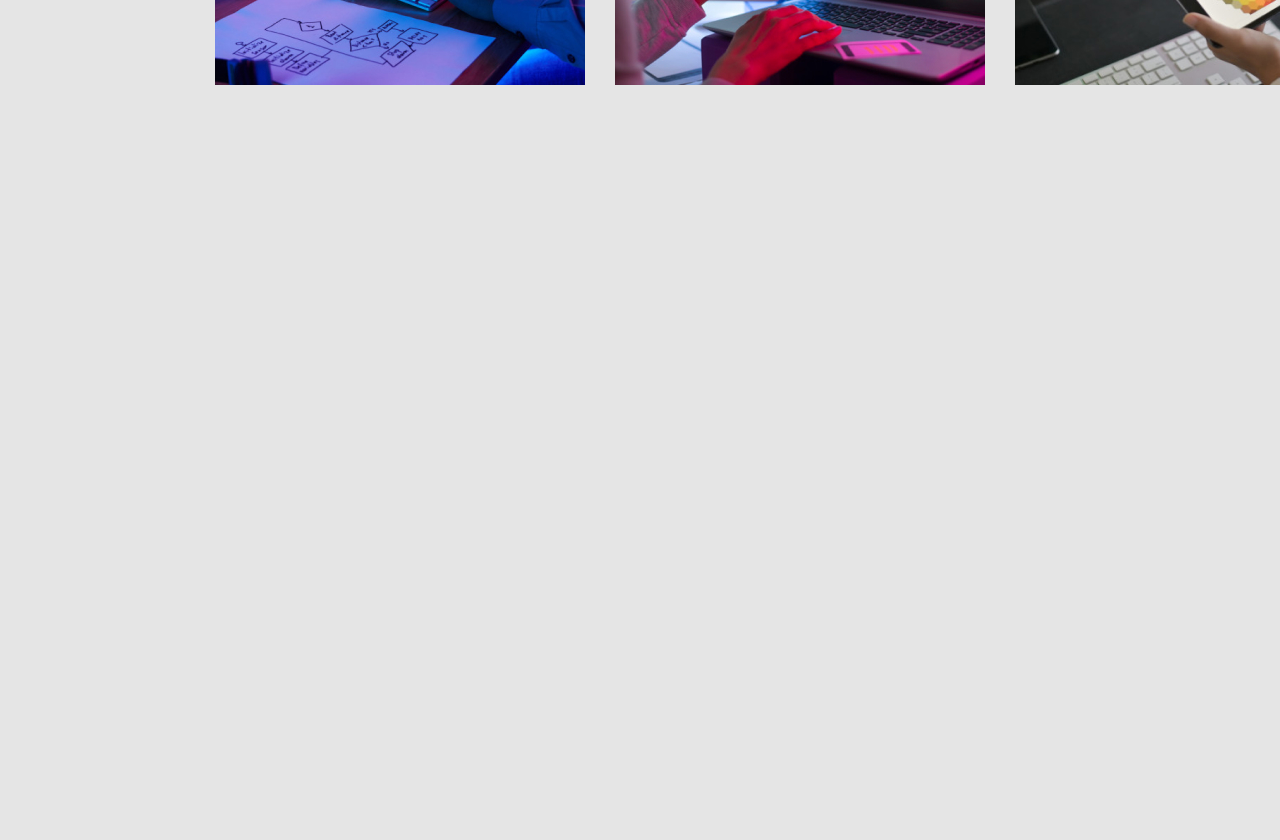
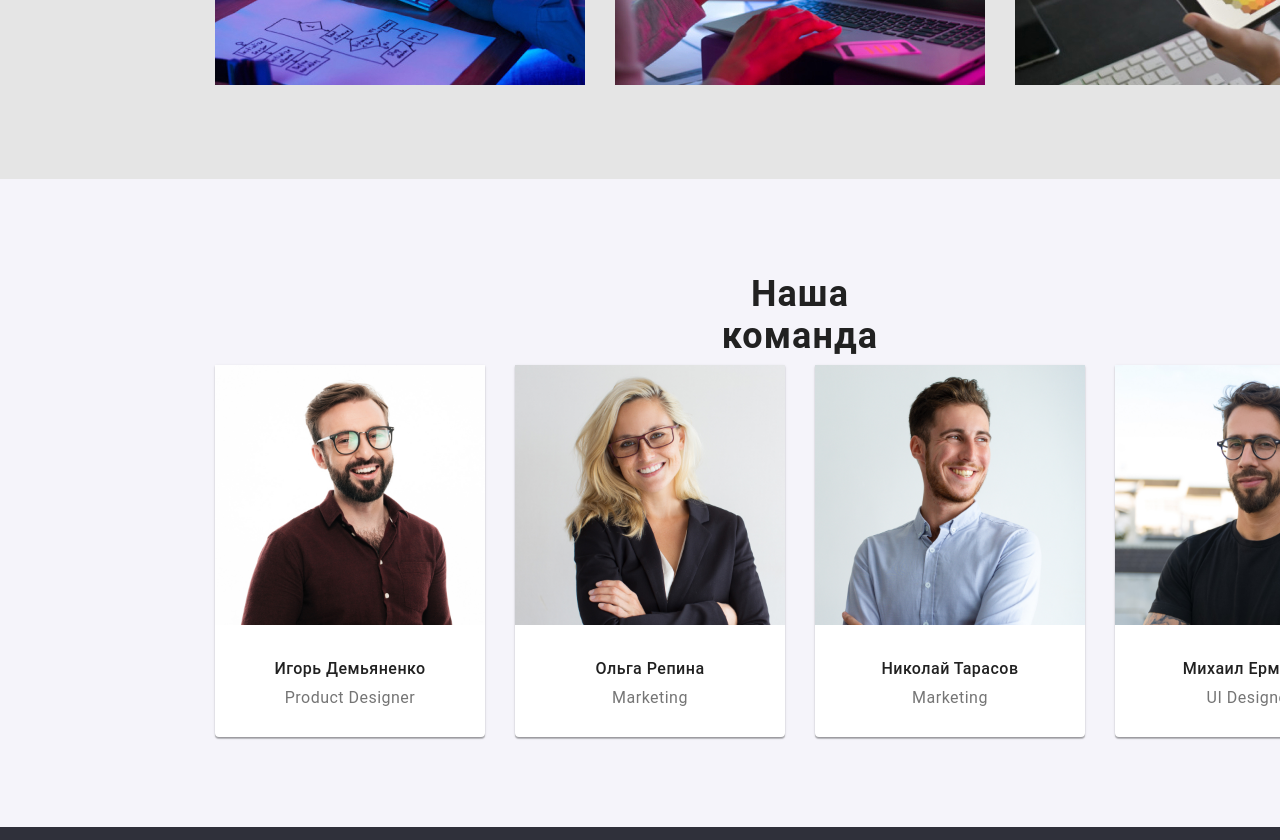
Before and after one commit to timgrom/mentor, a plain HTML site: page index.html in a window 1280 px wide. Shown: the part 1270-2110 px from the top of the page. Drawn offline with Linux system fonts and the light colour scheme.

Commit message:
начало работы над футером

```diff
--- a/css/styles.css
+++ b/css/styles.css
@@ -18,6 +18,7 @@
 body {
   background: #ffffff;
 }
+
 /* ссылки */
 a {
   text-decoration: none; /* Убираем подчёркивание */
@@ -25,10 +26,12 @@ a {
 a:not(.logo):hover {
   color: #2196f3;
 }
+
 /* Убираем маркеры */
 li {
   list-style-type: none;
 }
+
 /* Logo */
 .logo {
   color: #000000;
@@ -50,6 +53,7 @@ li {
   color: #2196f3;
   font-family: "Oleo Script";
 }
+
 /* панель навигации */
 header {
   position: absolute;
@@ -67,6 +71,7 @@ header {
 
   background: #ffffff;
 }
+
 /* расположение ссылки Студия */
 .nav-studio {
   position: absolute;
@@ -76,6 +81,7 @@ header {
   top: 32px;
   color: var(--primary-text-color);
 }
+
 /* расположение ссылки Портфолио */
 .nav-portfolio {
   position: absolute;
@@ -85,6 +91,7 @@ header {
   top: 32px;
   color: var(--primary-text-color);
 }
+
 /* расположение ссылки Контакты */
 .nav-contacts {
   position: absolute;
@@ -94,6 +101,7 @@ header {
   top: 32px;
   color: var(--primary-text-color);
 }
+
 /* стиль почты в хедере */
 .mail {
   font-family: "Roboto";
@@ -110,6 +118,7 @@ header {
   left: 1078px;
   top: 32px;
 }
+
 /* стиль телефона в хедере */
 .tel {
   font-family: "Roboto";
@@ -127,6 +136,7 @@ header {
   top: 32px;
 }
 /* */
+
 /* секция герой */
 .hero {
   position: absolute;
@@ -137,6 +147,7 @@ header {
 
   background: var(--hero-footer-background);
 }
+
 /* заголовок секции герой*/
 h1 {
   position: absolute;
@@ -151,8 +162,6 @@ h1 {
   font-weight: 900;
   font-size: 44px;
   line-height: 60px;
-  /* or 136% */
-
   text-align: center;
   letter-spacing: 0.06em;
   text-transform: uppercase;
@@ -178,19 +187,22 @@ button {
 
   color: #ffffff;
 }
+
 /* секция особенности */
 .features {
   position: absolute;
   width: 1600px;
-  height: 1449px;
+  height: 769px;
   left: 0px;
   top: 680px;
   background-color: var(--primary-background);
 }
+
 /* скрываем h2 "наши особенности" */
 .title-invisible {
   display: none;
 }
+
 /* выравниваем тест*/
 .in-line {
   display: flex;
@@ -205,7 +217,7 @@ button {
   left: 215px;
   top: 94px;
 }
-h3 {
+.features-title {
   font-family: "Roboto";
   font-style: normal;
   font-weight: 700;
@@ -225,6 +237,7 @@ p {
   letter-spacing: 0.03em;
   color: var(--secondary-text-color);
 }
+
 /* секция "чем мы занимаемся"*/
 .works {
   position: absolute;
@@ -260,3 +273,116 @@ p {
   margin: 0px;
   margin-top: 92px;
 }
+
+/* секция "наша команда" */
+.team {
+  position: absolute;
+  width: 1600px;
+  height: 648px;
+  left: 0px;
+  top: 1449px;
+
+  background: var(--secondary-background);
+}
+
+/* заголовок "наша команда" */
+.team-title {
+  position: absolute;
+  width: 264px;
+  height: 42px;
+  left: 668px;
+  top: 94px;
+
+  font-family: "Roboto";
+  font-style: normal;
+  font-weight: 700;
+  font-size: 36px;
+  line-height: 42px;
+  text-align: center;
+  letter-spacing: 0.03em;
+  margin: 0px;
+
+  color: var(--primary-text-color);
+}
+.team-cards {
+  position: absolute;
+  width: 1170px;
+  height: 368px;
+  left: 215px;
+  top: 186px;
+
+  display: flex;
+  flex-direction: row;
+  align-items: flex-start;
+  padding: 0px;
+  gap: 30px;
+  margin: 0px;
+}
+.card-shadows {
+  background: #ffffff;
+  /* material shadow v1 */
+
+  box-shadow: 0px 1px 3px rgba(0, 0, 0, 0.12), 0px 1px 1px rgba(0, 0, 0, 0.14),
+    0px 2px 1px rgba(0, 0, 0, 0.2);
+  border-radius: 0px 0px 4px 4px;
+}
+.card-title {
+  font-family: "Roboto";
+  font-style: normal;
+  font-weight: 500;
+  font-size: 16px;
+  line-height: 19px;
+  margin: 0px;
+  margin-top: 30px;
+
+  text-align: center;
+  letter-spacing: 0.03em;
+
+  color: var(--primary-text-color);
+}
+.card-text {
+  font-family: "Roboto";
+  font-style: normal;
+  font-weight: 400;
+  font-size: 16px;
+  line-height: 19px;
+  margin: 0px;
+  margin-top: 10px;
+  margin-bottom: 30px;
+
+  text-align: center;
+  letter-spacing: 0.03em;
+
+  color: var(--secondary-text-color);
+}
+footer {
+  position: absolute;
+  width: 1600px;
+  height: 252px;
+  left: 0px;
+  top: 2097px;
+
+  background: var(--hero-footer-background);
+}
+footer.logo {
+  position: absolute;
+  width: 145px;
+  height: 31px;
+  left: 215px;
+  top: 60px;
+
+  font-family: "Raleway";
+  font-style: normal;
+  font-weight: 700;
+  font-size: 26px;
+  line-height: 31px;
+  /* identical to box height */
+
+  letter-spacing: 0.03em;
+
+  color: #ffffff;
+}
+footer.logo-accent {
+  color: #2196f3;
+  font-family: "Oleo Script";
+}
--- a/index.html
+++ b/index.html
@@ -9,7 +9,7 @@
   </head>
   <body>
     <header>
-      <nav class="site-nav">
+      <nav>
         <a href="#" class="logo"><span class="logo-accent">Web</span>Studio</a>
         <ul>
           <li><a href="#" class="nav-studio">Студия</a></li>
@@ -73,34 +73,34 @@
           </li>
         </ul>
       </section>
-      <section>
-        <h2>Наша команда</h2>
-        <ul>
-          <li>
+      <section class="team">
+        <h2 class="team-title">Наша команда</h2>
+        <ul class="team-cards">
+          <li class="card-shadows">
             <img src="img (3).jpg" alt="Игорь Демьяненко" width="270" />
-            <h3>Игорь Демьяненко</h3>
-            <p>Product Designer</p>
+            <h3 class="card-title">Игорь Демьяненко</h3>
+            <p class="card-text">Product Designer</p>
           </li>
-          <li>
+          <li class="card-shadows">
             <img src="img (4).jpg" alt="Ольга Репина" width="270" />
-            <h3>Ольга Репина</h3>
-            <p>Marketing</p>
+            <h3 class="card-title">Ольга Репина</h3>
+            <p class="card-text">Marketing</p>
           </li>
-          <li>
+          <li class="card-shadows">
             <img src="img (5).jpg" alt="Николай Тарасов" width="270" />
-            <h3>Николай Тарасов</h3>
-            <p>Marketing</p>
+            <h3 class="card-title">Николай Тарасов</h3>
+            <p class="card-text">Marketing</p>
           </li>
-          <li>
+          <li class="card-shadows">
             <img src="img (6).jpg" alt="Михаил Ермаков" width="270" />
-            <h3>Михаил Ермаков</h3>
-            <p>UI Designer</p>
+            <h3 class="card-title">Михаил Ермаков</h3>
+            <p class="card-text">UI Designer</p>
           </li>
         </ul>
       </section>
     </main>
     <footer>
-      <a href="#">WebStudio</a>
+      <a href="#" class="logo"><span class="logo-accent">Web</span>Studio</a>
       <address>
         <ul>
           <li>
```
